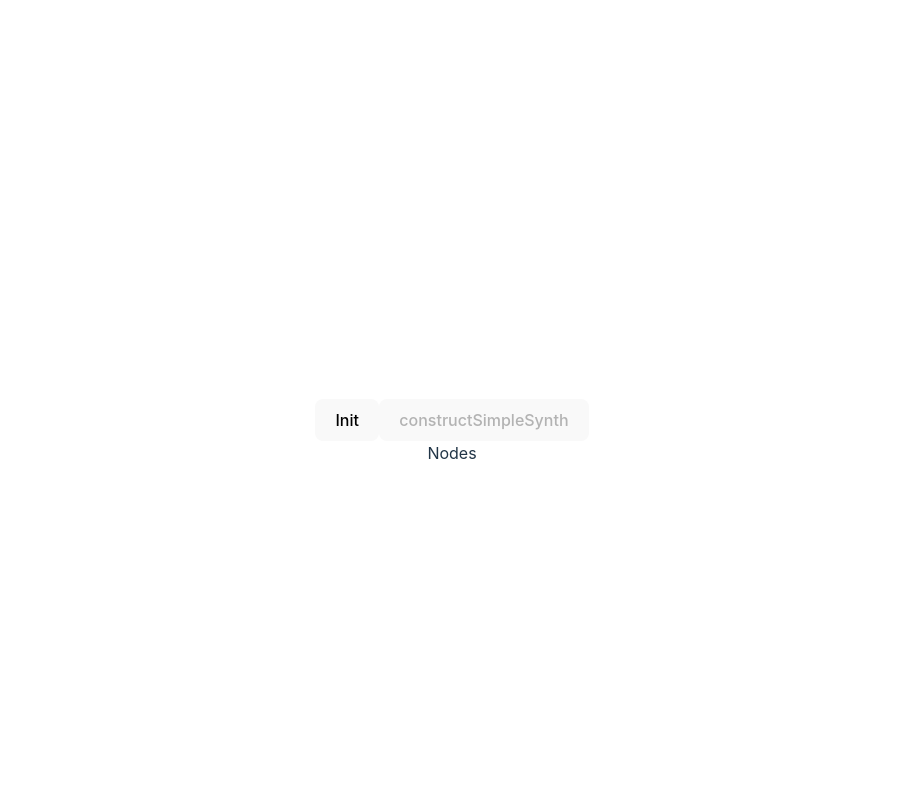
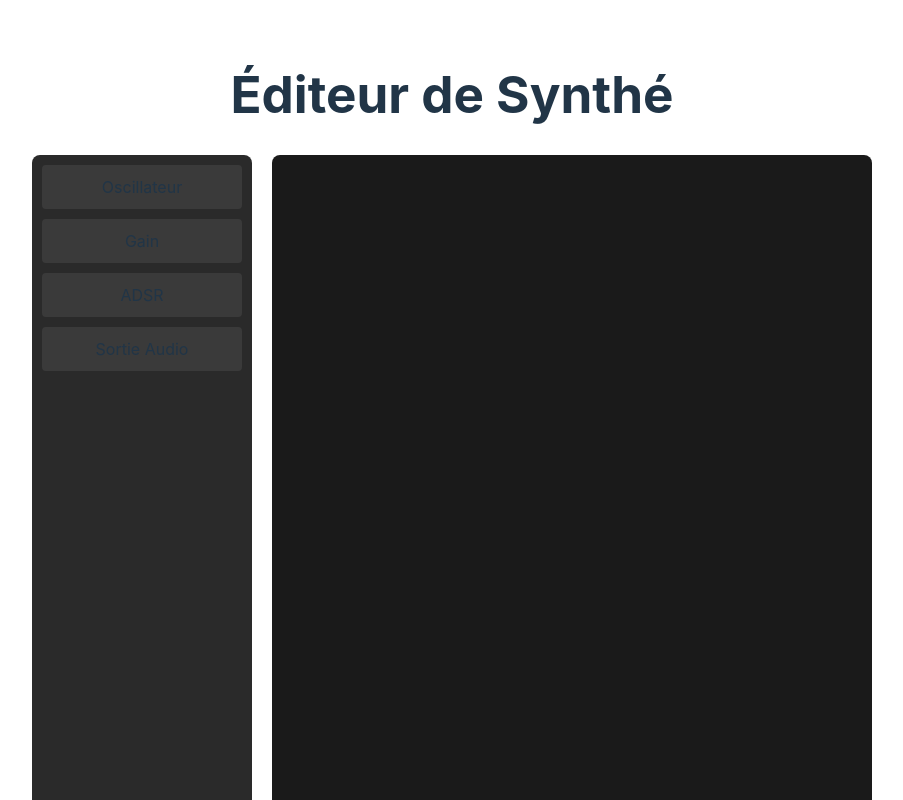
Before and after one commit to Npj721/vue-audio, a Vue app: page / in a window 1280 px wide. Shown: the top 800 px of the page, without its empty margins (188-1091 px from the left). Built offline with nearby package versions, Linux system fonts and the light colour scheme.

Commit message:
bolt-node-editor

```diff
--- a/src/App.vue
+++ b/src/App.vue
@@ -1,11 +1,22 @@
 <script setup>
-import BoardSynth from './components/BoardSynth.vue'
+import NodeEditor from './components/NodeEditor.vue'
 </script>
 
 <template>
-  <BoardSynth/>
+  <div class="container">
+    <h1>Éditeur de Synthé</h1>
+    <NodeEditor />
+  </div>
 </template>
 
 <style scoped>
+.container {
+  width: 100%;
+  max-width: 1200px;
+  margin: 0 auto;
+}
 
+h1 {
+  margin-bottom: 2rem;
+}
 </style>
--- /dev/null
+++ b/src/components/NodeEditor.vue
@@ -0,0 +1,287 @@
+<script setup>
+import { ref, onMounted } from 'vue'
+import { useAudioStore } from '../stores/audio'
+
+const storeAudio = useAudioStore()
+const editorContainer = ref(null)
+const nodes = ref([])
+const draggingNode = ref(null)
+const connectingFrom = ref(null)
+const isDragging = ref(false)
+const dragOffset = ref({ x: 0, y: 0 })
+
+const availableNodes = [
+  { type: 'osc', label: 'Oscillateur', params: { type: 'sawtooth', detune: 0 } },
+  { type: 'gain', label: 'Gain', params: { gain: 0.25 } },
+  { type: 'adsr', label: 'ADSR', params: {
+    start: { value: .25 },
+    attack: { value: 0.7, duration: .025},
+    decay: { value: 0.5, duration: .25},
+    sustain: { value: 0.45, duration: .5},
+    release: { value: 0, duration: .25, constant: .1},
+  }},
+  { type: 'destination', label: 'Sortie Audio', special: true }
+]
+
+function startDrag(event, nodeType) {
+  draggingNode.value = { ...availableNodes.find(n => n.type === nodeType) }
+  event.dataTransfer.setData('text/plain', nodeType)
+  event.dataTransfer.effectAllowed = 'move'
+}
+
+function handleDrop(event) {
+  event.preventDefault()
+  if (!draggingNode.value) return
+
+  const rect = editorContainer.value.getBoundingClientRect()
+  const x = event.clientX - rect.left
+  const y = event.clientY - rect.top
+
+  if (draggingNode.value.special) {
+    if (!nodes.value.some(n => n.type === 'destination')) {
+      nodes.value.push({
+        ...draggingNode.value,
+        id: 'destination',
+        x,
+        y,
+        connections: []
+      })
+    }
+  } else {
+    const id = storeAudio.addNode(draggingNode.value.type, draggingNode.value.params)
+    nodes.value.push({
+      ...draggingNode.value,
+      id,
+      x,
+      y,
+      connections: []
+    })
+  }
+
+  draggingNode.value = null
+}
+
+function startNodeDrag(event, node) {
+  event.stopPropagation()
+  isDragging.value = true
+  const rect = event.target.getBoundingClientRect()
+  dragOffset.value = {
+    x: event.clientX - rect.left,
+    y: event.clientY - rect.top
+  }
+}
+
+function handleNodeDrag(event) {
+  if (!isDragging.value) return
+  event.preventDefault()
+
+  const rect = editorContainer.value.getBoundingClientRect()
+  const x = event.clientX - rect.left - dragOffset.value.x
+  const y = event.clientY - rect.top - dragOffset.value.y
+
+  const node = nodes.value.find(n => n.id === event.target.dataset.nodeId)
+  if (node) {
+    node.x = Math.max(0, Math.min(rect.width - 200, x))
+    node.y = Math.max(0, Math.min(rect.height - 100, y))
+  }
+}
+
+function stopNodeDrag() {
+  isDragging.value = false
+}
+
+function startConnecting(node) {
+  connectingFrom.value = node
+}
+
+function finishConnecting(targetNode) {
+  if (!connectingFrom.value || connectingFrom.value === targetNode) return
+
+  const sourceIndex = storeAudio.nodes.findIndex(n => n.id === connectingFrom.value.id)
+
+  if (targetNode.type === 'destination') {
+    storeAudio.connectToDestination(sourceIndex)
+  } else if (targetNode.type === 'adsr' && connectingFrom.value.type === 'gain') {
+    const targetIndex = storeAudio.nodes.findIndex(n => n.id === targetNode.id)
+    storeAudio.connectGainToEnveloppe(sourceIndex, targetIndex)
+  } else {
+    const targetIndex = storeAudio.nodes.findIndex(n => n.id === targetNode.id)
+    storeAudio.connectNodes(sourceIndex, targetIndex)
+  }
+
+  connectingFrom.value.connections.push(targetNode.id)
+  connectingFrom.value = null
+}
+
+function getConnectionPath(fromNode, toNode) {
+  const startX = fromNode.x + 100
+  const startY = fromNode.y + 25
+  const endX = toNode.x
+  const endY = toNode.y + 25
+  const controlX = (startX + endX) / 2
+
+  return `M ${startX} ${startY} C ${controlX} ${startY}, ${controlX} ${endY}, ${endX} ${endY}`
+}
+
+function getAllConnections() {
+  return nodes.value.flatMap(node =>
+    node.connections.map(connectionId => ({
+      from: node,
+      to: nodes.value.find(n => n.id === connectionId)
+    }))
+  ).filter(connection => connection.to)
+}
+
+onMounted(() => {
+  window.addEventListener('mousemove', handleNodeDrag)
+  window.addEventListener('mouseup', stopNodeDrag)
+})
+</script>
+
+<template>
+  <div class="editor">
+    <div class="palette">
+      <div
+        v-for="node in availableNodes"
+        :key="node.type"
+        class="node-template"
+        draggable="true"
+        @dragstart="(e) => startDrag(e, node.type)"
+      >
+        {{ node.label }}
+      </div>
+    </div>
+
+    <div
+      ref="editorContainer"
+      class="editor-container"
+      @dragover.prevent
+      @drop="handleDrop"
+    >
+      <svg class="connections">
+        <path
+          v-for="connection in getAllConnections()"
+          :key="`${connection.from.id}-${connection.to.id}`"
+          :d="getConnectionPath(connection.from, connection.to)"
+          class="connection-path"
+        />
+      </svg>
+
+      <div
+        v-for="node in nodes"
+        :key="node.id"
+        class="node"
+        :style="{ left: node.x + 'px', top: node.y + 'px' }"
+        :data-node-id="node.id"
+        @mousedown="(e) => startNodeDrag(e, node)"
+      >
+        <div class="node-header">{{ node.label }}</div>
+        <div class="node-ports">
+          <div
+            class="port port-out"
+            @mousedown.stop="startConnecting(node)"
+            @mouseup.stop="finishConnecting(node)"
+          ></div>
+          <div
+            v-if="node.type !== 'destination'"
+            class="port port-in"
+            @mouseup.stop="finishConnecting(node)"
+          ></div>
+        </div>
+      </div>
+    </div>
+  </div>
+</template>
+
+<style scoped>
+.editor {
+  display: flex;
+  gap: 20px;
+  height: 800px;
+  margin-bottom: 2rem;
+}
+
+.palette {
+  width: 200px;
+  background: #2a2a2a;
+  padding: 10px;
+  border-radius: 8px;
+  height: 100%;
+  overflow-y: auto;
+}
+
+.node-template {
+  background: #3a3a3a;
+  padding: 10px;
+  margin-bottom: 10px;
+  border-radius: 4px;
+  cursor: move;
+  user-select: none;
+}
+
+.editor-container {
+  flex: 1;
+  background: #1a1a1a;
+  position: relative;
+  border-radius: 8px;
+  overflow: hidden;
+  min-width: 600px;
+}
+
+.connections {
+  position: absolute;
+  width: 100%;
+  height: 100%;
+  pointer-events: none;
+}
+
+.connection-path {
+  fill: none;
+  stroke: #646cff;
+  stroke-width: 2px;
+}
+
+.node {
+  position: absolute;
+  width: 200px;
+  background: #3a3a3a;
+  border-radius: 4px;
+  cursor: move;
+  user-select: none;
+  box-shadow: 0 2px 4px rgba(0, 0, 0, 0.2);
+}
+
+.node-header {
+  padding: 10px;
+  background: #4a4a4a;
+  border-radius: 4px 4px 0 0;
+}
+
+.node-ports {
+  padding: 10px;
+  display: flex;
+  justify-content: space-between;
+}
+
+.port {
+  width: 12px;
+  height: 12px;
+  background: #646cff;
+  border-radius: 50%;
+  cursor: pointer;
+}
+
+.port:hover {
+  background: #535bf2;
+  transform: scale(1.2);
+  transition: all 0.2s ease;
+}
+
+.port-in {
+  margin-right: 10px;
+}
+
+.port-out {
+  margin-left: 10px;
+}
+</style>
```
